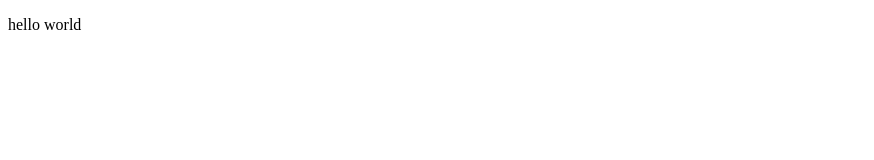
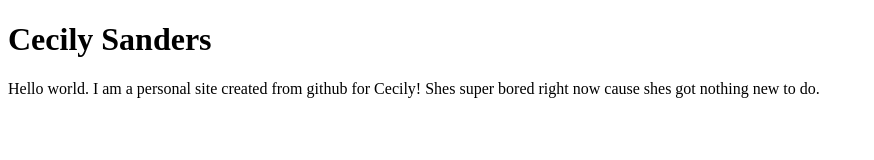
Before and after one commit to SandersCecily/sanderscecily.github.io, a plain HTML site: page index.html in a window 1280 px wide. Shown: the whole page, without its empty margins (0-874 px from the left). Drawn offline with Linux system fonts and the light colour scheme.

Commit message:
changed it a bit

```diff
--- a/index.html
+++ b/index.html
@@ -5,6 +5,10 @@
         <title>Cecily Sanders</title>
     </head>
     <body>
-        <p>hello world</p>
+        <h1>Cecily Sanders</h1>
+        <p>Hello world. I am a personal site created from github for Cecily!
+            Shes super bored right now cause shes got nothing new to do.
+        </p>
+        <img src="" alt="">
     </body>
 </html>
```
